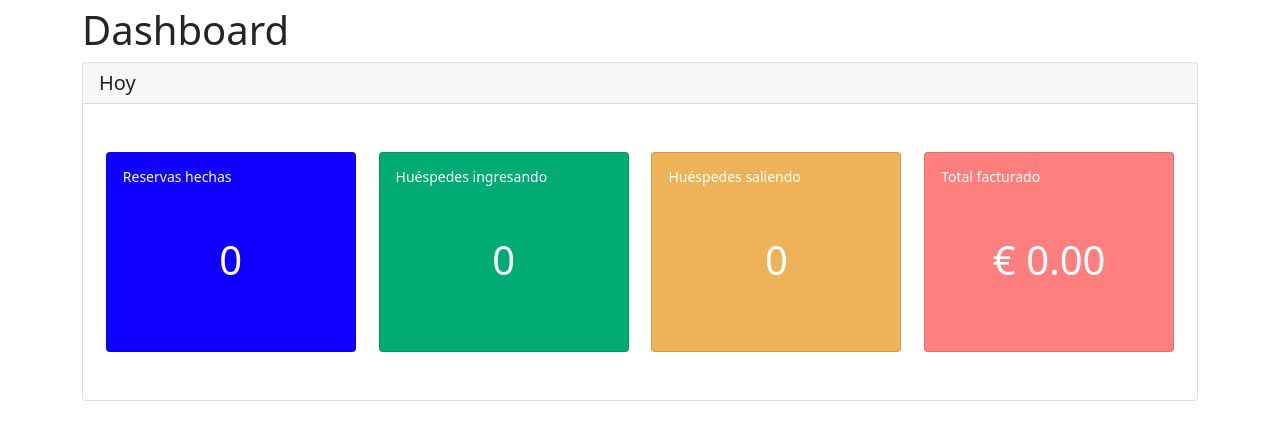
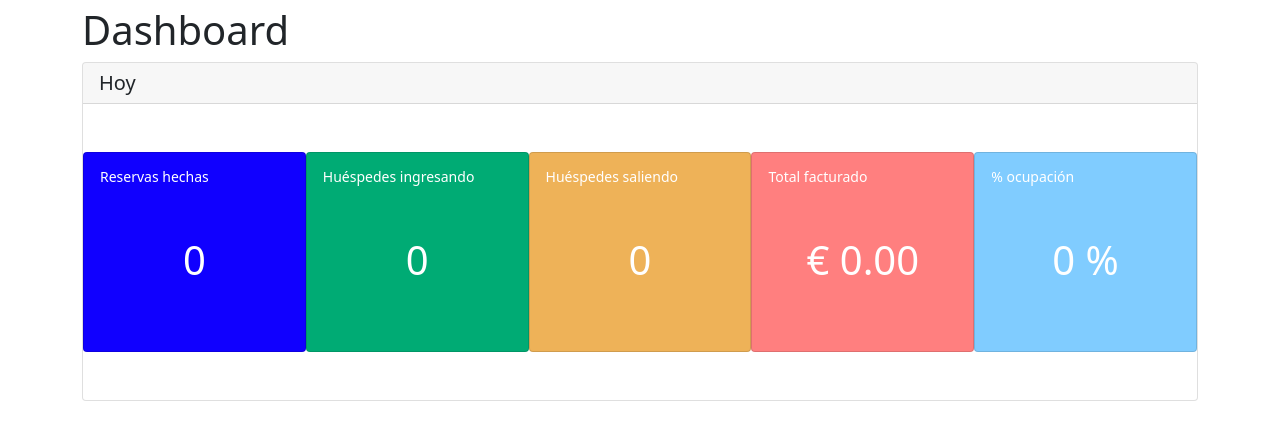
Before and after one commit to oscarchapp/testbookingengine, a Django app: page /dashboard/ in a window 1280 px wide. Shown: the part 58-498 px from the top of the page. Run offline with Django 4.2, Linux system fonts and the light colour scheme; data comes from the database, SQL or seed files in the repository.

Commit message:
ejercicio 2

```diff
--- a/pms/templates/dashboard.html
+++ b/pms/templates/dashboard.html
@@ -22,6 +22,11 @@
             <h5 class="small">Total facturado</h5>
             <h1 class="dashboard-value">€ {% if dashboard.invoiced.total__sum == None %}0.00{% endif %} {{dashboard.invoiced.total__sum|floatformat:2}}</h1>
         </div>
+
+        <div class="card text-white p-3 card-customization" style="background-color: #80CCFF;">
+            <h5 class="small">% ocupación</h5>
+            <h1 class="dashboard-value">{{dashboard.occupancy}} %</h1>
+        </div>
     </div>
 </div>
 {% endblock content%}
--- a/pms/views.py
+++ b/pms/views.py
@@ -209,13 +209,27 @@ class DashboardView(View):
                     .aggregate(Sum('total'))
                     )
 
+        # get occupancy percentage
+        bookings = float(
+            Booking.objects
+            .exclude(state="DEL")
+            .filter(
+                Q(checkin__lte=today) & Q(checkout__gt=today)
+            ).values('id')
+            .count()
+        )
+        if bookings == 0:
+            occupancy = 0
+        else:
+            occupancy = int(bookings / float(Room.objects.values('id').count()) * 100)
+
         # preparing context data
         dashboard = {
             'new_bookings': new_bookings,
             'incoming_guests': incoming,
             'outcoming_guests': outcoming,
-            'invoiced': invoiced
-
+            'invoiced': invoiced,
+            'occupancy': occupancy
         }
 
         context = {
```
